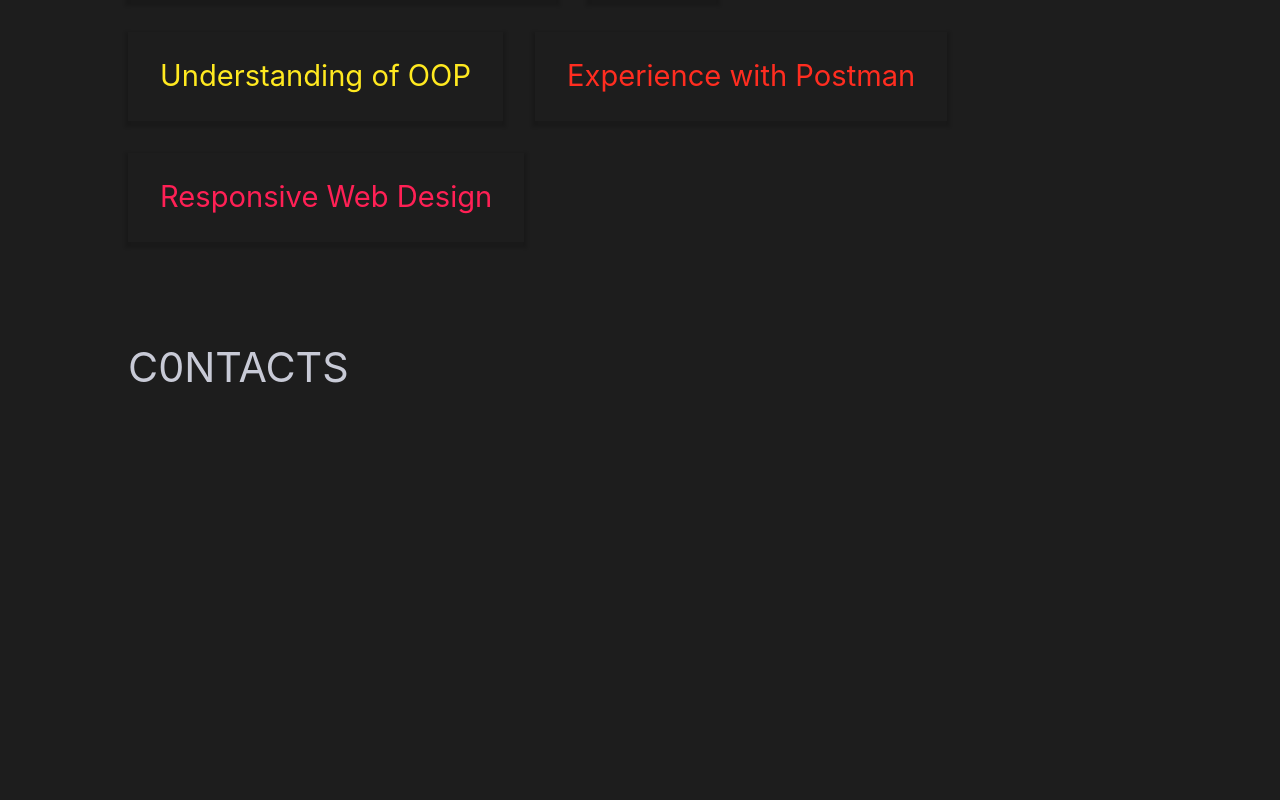
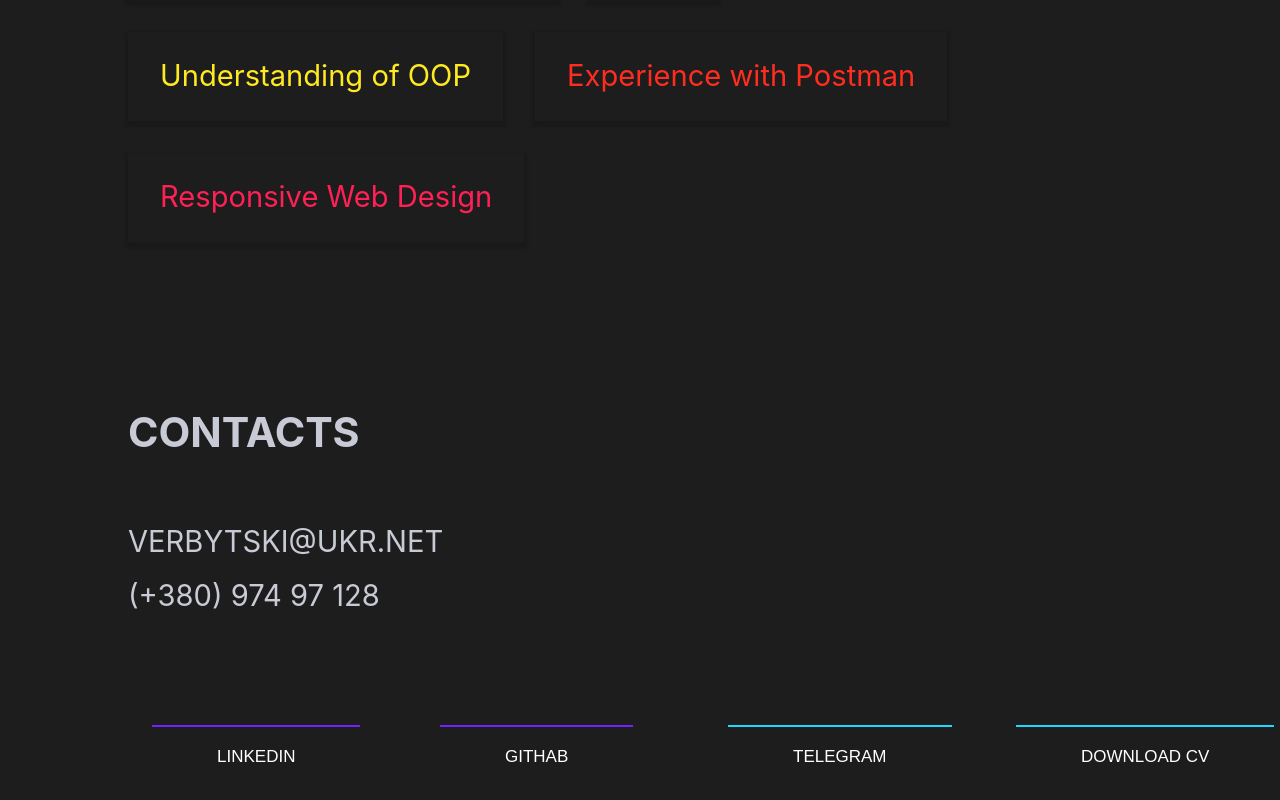
Before and after one commit to nikolasdelunko/YV, a React (Create React App) app: page / in a window 1280 px wide. Shown: the part 2859-3659 px from the top of the page. Before the commit the page ends 3252 px from the top, so only its background shows below. Built offline with nearby package versions, Linux system fonts and the light colour scheme; data requests are answered from the project's data file.

Commit message:
Contacts 90%

```diff
--- a/src/components/Contacts/Contsacts.js
+++ b/src/components/Contacts/Contsacts.js
@@ -1,13 +1,38 @@
 import React from 'react'
-import {Box, Typography} from '@mui/material'
+import {Box, Typography, Button, Stack, Grid} from '@mui/material'
 import {useStyles} from "./Style"
+import useColors from '../../utils/costumHooks/useColors'
 
 
 export default function Contsacts() {
+    const { colorsHendler } = useColors()
     const classes = useStyles()
   return (
     <Box className={classes.father}>
-        <Typography variant="h4" component="h4" color="#C8CAD6" className={classes.textHead}>C0ntacts</Typography>
+        <Box className={classes.textBlock}>
+        <Typography variant="h4" component="h4" color="#C8CAD6" className={classes.textHead}>Contacts</Typography>
+        <Typography variant="h5" component="h4" color="#C8CAD6" className={classes.text}>verbytski@ukr.net</Typography>
+        <Typography variant="h5" component="h2" color="#C8CAD6" className={classes.text}>(+380) 974 97 128</Typography>
+        </Box>
+        <Box>
+        <Stack spacing={2} direction="row" className={classes.btnBox}>
+          <Grid container rowSpacing={1} columnSpacing={{ xs: 1, sm: 2, md: 3 }}>
+            <Grid item md={3} sm={12}>
+           <Button variant="text" className={classes.btn} sx={{ borderTop: `2px solid ${colorsHendler(10)}`}}>linkedin</Button>
+            </Grid>
+            <Grid item md={3} sm={12}>
+                <Button variant="text" className={classes.btn} sx={{ borderTop: `2px solid ${colorsHendler(10)}`}}>githab</Button>
+            </Grid>
+            <Grid item md={3} sm={12}>
+            <Button variant="text" className={classes.btn} sx={{ borderTop: `2px solid ${colorsHendler(10)}`}}>telegram</Button>
+            </Grid>
+            <Grid item md={3} sm={12}>
+
+             <Button variant="text" className={classes.btn} sx={{ borderTop: `2px solid ${colorsHendler(10)}`}}>download cv</Button>
+            </Grid>
+             </Grid>
+         </Stack>
+        </Box>
     </Box>
   )
 }
--- a/src/components/Contacts/Style.js
+++ b/src/components/Contacts/Style.js
@@ -2,15 +2,46 @@ import { makeStyles } from '@mui/styles'
 
 
 export const useStyles = makeStyles(theme => ({
-    father: { margin: '0 0 0 10%',
+    father: {
+        margin: '0 0 0 10%',
+        display: 'flex',
+        flexDirection: 'column',
+
 },
     textHead: {
-        paddingTop: '100px',
+        fontWeight: 'bolder !important',
+        lineHeight: '110%',
+        paddingTop: '15px',
         display: 'flex',
         fontStyle: 'normal',
-        fontWeight: '700',
-        fontSize: '48px',
+        // fontSize: '48px',
+        paddingBottom: '50px',
         textTransform: 'uppercase',
     },
+    text: {
+        fontStyle: 'normal',
+        fontWeight: '700',
+        fontSize:' 48px',
+        paddingTop: '15px',
+        display: 'flex',
+        textTransform: 'uppercase',
+    },
+    textBlock: {
+        padding: '150px 0 102px 0',
+    },
+    btn: {
+        padding: '15px 65px !important',
+        "&:hover": {
+            backgroundColor : "#FF2055 !important",
+        }
 
+    },
+    btnBox: {
+        marginLeft: 'auto',
+        textAlign: 'left',
+        display: 'flex',
+        flexDirection: 'column',
+        gap: '63px',
+        paddingBottom: '225px',
+    }
 }))
```
